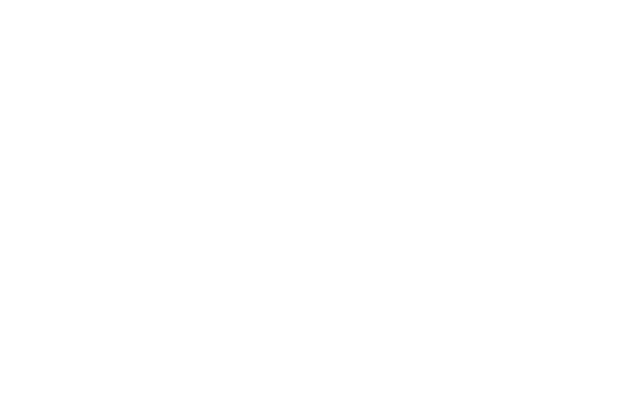
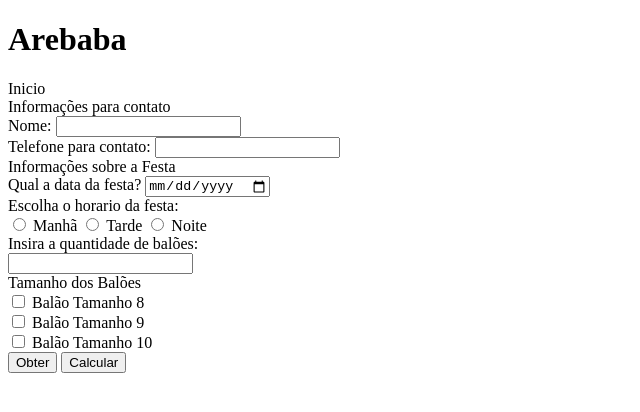
Before and after one commit to JacomoAraujo/projetoarebaba, a plain HTML site: page index.html in a window 1280 px wide. Shown: the whole page, without its empty margins (0-640 px from the left). Drawn offline with Linux system fonts and the light colour scheme.

Commit message:
closes #2 - Esqueleto HTML

```diff
--- a/calculos.js
+++ b/calculos.js
@@ -1,3 +1,9 @@
+function obterTamBalao() {
+  balaoType = document.getElementsByName('balao')
+}
+
+
+
 function calculaCilindros (balaoType, unidadesBalao){
   event.preventDefault()
   let unidadesBalao = 0
@@ -24,6 +30,8 @@ function calculaCilindros (balaoType, unidadesBalao){
     cilindrosGH = unidadesBalao/70
   }
 
+  if (checkbox.c)
+
   precoFinal = precoCilindro * cilindrosGH
 
   document.getElementById("cilindrosGH").innerHTML = (`${nome}, Serão utilizados :${cilindrosGH.toFixed(2)}`)
--- a/index.html
+++ b/index.html
@@ -6,7 +6,49 @@
   <meta name="viewport" content="width=device-width, initial-scale=1.0">
   <title>Arebaba</title>
 </head>
+<h1> Arebaba </h1>
 <body>
+  <form>
+    <div>Inicio</div>
 
+    <div>Informações para contato</div>
+    <label for="nome">Nome:</label>
+    <input type="text" name="nome" id="nome"><br>
+
+    <label for="telefone">Telefone para contato:</label>
+    <input type="number" name="telefone" id="telefone"><br>
+
+    <div>Informações sobre a Festa</div>
+
+    <label for="dataFesta">Qual a data da festa?</label>
+    <input type="date" name="dataFesta" id="dataFesta"><br>
+    <div>Escolha o horario da festa:</div>
+    <input type="radio" name="horaFesta" id="manha">
+    <label for="horaFesta">Manhã</label>
+    <input type="radio" name="horaFesta" id="tarde">
+    <label for="horaFesta">Tarde</label>
+    <input type="radio" name="horaFesta" id="noite">
+    <label for="horaFesta">Noite</label>
+
+<br>
+    <label for="unidadesBalao">Insira a quantidade de balões:</label><br>
+    <input type="number" name="unidadesBalao" id="unidadesBalao"><br>
+
+    <div>Tamanho dos Balões</div>
+
+    <input type="checkbox" name="balao" id="balaoTam8" value="balaoTam8">
+    <label for="balaoTam8">Balão Tamanho 8</label><br>
+    <input type="checkbox" name="balao" id="balaoTam9" value="balaoTam9">
+    <label for="balaoTam9">Balão Tamanho 9</label><br>
+    <input type="checkbox" name="balao" id="balaoTam10" value="balaoTam10">
+    <label for="balaoTam10">Balão Tamanho 10</label><br>
+    <button onclick="obterTamBalao()" > Obter </button>
+
+      <button id="calcular" onclick="calculaCilindros">Calcular</button>
+
+      <div id="cilindorsGH"></div>
+      <div id="precoFinal"></div>
+  </form>
+  <script src="calculos.js"></script>
 </body>
 </html>
```
